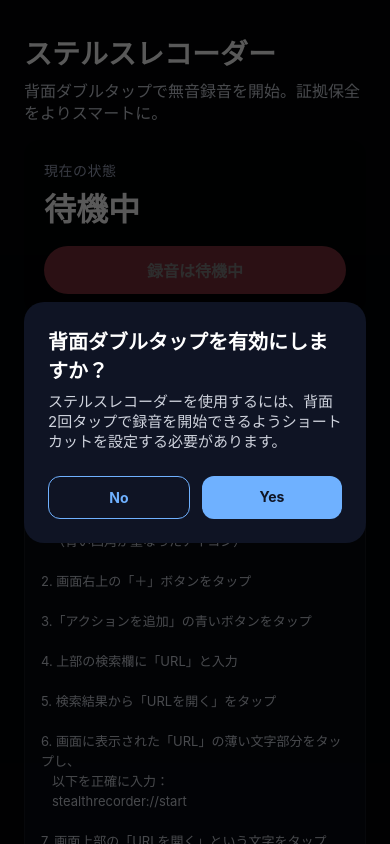
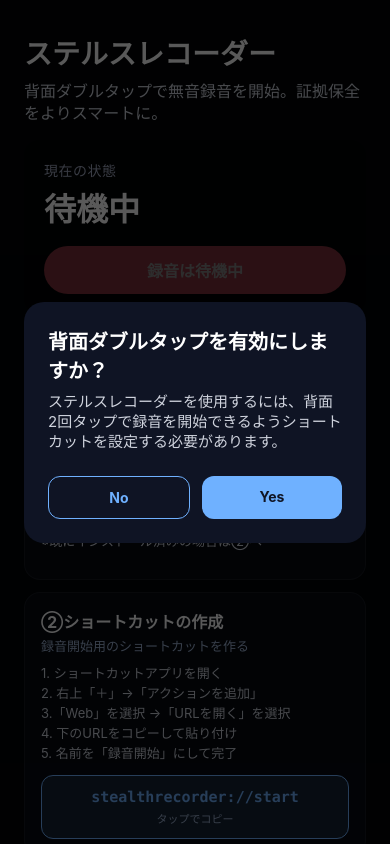
Before and after one commit to jime0083/StealthRecorder, a React Native app in the folder StealthRecorder/: screen / in a window 390 px wide. Built offline with nearby package versions, Linux system fonts and the light colour scheme.

Commit message:
説明文修正

```diff
--- a/StealthRecorder/App.tsx
+++ b/StealthRecorder/App.tsx
@@ -2,6 +2,7 @@ import React, {useCallback, useEffect, useMemo, useState} from 'react';
 import {
   Alert,
   AppState,
+  Clipboard,
   ImageBackground,
   Linking,
   Modal,
@@ -32,6 +33,7 @@ type SettingSlide = {
   description: string;
   actionLabel: string;
   onAction?: () => void;
+  copyableText?: string;
 };
 
 const recorderModule: RecorderModule | undefined =
@@ -42,7 +44,6 @@ const App = (): React.JSX.Element => {
   const [showOnboarding, setShowOnboarding] = useState(false);
   const [guideExpanded, setGuideExpanded] = useState(false);
   const [permissionChecked, setPermissionChecked] = useState(false);
-  const [selectedSlide, setSelectedSlide] = useState<SettingSlide | null>(null);
 
   const syncRecordingState = useCallback(() => {
     if (!recorderModule) {
@@ -174,64 +175,54 @@ const App = (): React.JSX.Element => {
   const settingSlides = useMemo<SettingSlide[]>(
     () => [
       {
-        id: 'shortcut',
-        title: '①ショートカットを作成',
-        subtitle: '※最初にこの手順を行ってください',
+        id: 'download',
+        title: '①アプリのダウンロード',
+        subtitle: 'ショートカットアプリを入手',
         description:
-          '【録音開始用ショートカットの作成】\n\n' +
-          '1. iPhoneのホーム画面から「ショートカット」アプリを開く\n' +
-          '   （青い四角が重なったアイコン）\n\n' +
-          '2. 画面右上の「＋」ボタンをタップ\n\n' +
-          '3.「アクションを追加」の青いボタンをタップ\n\n' +
-          '4. 上部の検索欄に「URL」と入力\n\n' +
-          '5. 検索結果から「URLを開く」をタップ\n\n' +
-          '6. 画面に表示された「URL」の薄い文字部分をタップし、\n' +
-          '   以下を正確に入力：\n' +
-          '   stealthrecorder://start\n\n' +
-          '7. 画面上部の「URLを開く」という文字をタップ\n\n' +
-          '8.「名称変更」を選び「録音開始」と入力\n\n' +
-          '9. 画面右上の「完了」をタップして保存\n\n' +
-          '✅ これで録音開始用のショートカットが完成です！',
-        actionLabel: 'ショートカットアプリを開く',
+          '1. App Storeを開く\n' +
+          '2.「ショートカット」と検索\n' +
+          '3. Apple公式アプリをダウンロード（無料）\n\n' +
+          '※既にインストール済みの場合は②へ',
+        actionLabel: 'App Storeを開く',
         onAction: openShortcuts,
       },
       {
+        id: 'shortcut',
+        title: '②ショートカットの作成',
+        subtitle: '録音開始用のショートカットを作る',
+        description:
+          '1. ショートカットアプリを開く\n' +
+          '2. 右上「＋」→「アクションを追加」\n' +
+          '3.「Web」を選択 →「URLを開く」を選択\n' +
+          '4. 下のURLをコピーして貼り付け\n' +
+          '5. 名前を「録音開始」にして完了',
+        actionLabel: 'ショートカットを開く',
+        onAction: openShortcuts,
+        copyableText: 'stealthrecorder://start',
+      },
+      {
         id: 'accessibility',
-        title: '②背面タップを設定',
-        subtitle: '①で作成したショートカットを割り当てます',
+        title: '③背面タップを設定',
+        subtitle: '②で作成したショートカットを割り当て',
         description:
-          '【背面ダブルタップの設定】\n\n' +
-          '1. iPhoneの「設定」アプリを開く（歯車アイコン）\n\n' +
-          '2.「アクセシビリティ」をタップ\n\n' +
-          '3. 下にスクロールして「タッチ」をタップ\n\n' +
-          '4. 一番下までスクロールして「背面タップ」をタップ\n\n' +
-          '5.「ダブルタップ」をタップ\n\n' +
-          '6. 画面を下にスクロールして「ショートカット」の欄を探す\n\n' +
-          '7. ①で作成した「録音開始」をタップして選択\n' +
-          '   （チェックマークが付けばOK）\n\n' +
-          '8. 左上の「＜背面タップ」で戻る\n\n' +
-          '✅ これで背面ダブルタップで録音が開始できます！',
-        actionLabel: '設定アプリを開く',
+          '1. 設定 > アクセシビリティ > タッチ\n' +
+          '2.「背面タップ」→「ダブルタップ」\n' +
+          '3. 下にスクロールして「ショートカット」欄へ\n' +
+          '4.「録音開始」を選択（チェックが付けばOK）',
+        actionLabel: '設定を開く',
         onAction: openBackTapSettings,
       },
       {
         id: 'test',
-        title: '③動作テスト',
-        subtitle: '正しく録音できるか確認しましょう',
+        title: '④動作テスト',
+        subtitle: '正しく録音できるか確認',
         description:
-          '【録音テストの方法】\n\n' +
-          '1. このアプリを一度閉じる（ホーム画面に戻る）\n\n' +
-          '2. iPhoneの背面（リンゴマークの下あたり）を\n' +
-          '   指で2回タップする\n\n' +
-          '3. ステルスレコーダーアプリを開く\n\n' +
-          '4. 画面上部に「録音中」と表示されていれば成功！\n\n' +
-          '5.「録音停止」ボタンをタップして録音を保存\n\n' +
-          '【録音ファイルの確認方法】\n' +
-          '・「ファイル」アプリ > このiPhone内 >\n' +
-          '  StealthRecorder フォルダ内に保存されます\n\n' +
-          '⚠️ 注意：録音中は画面右上に赤い点が表示されます\n' +
-          '（これはiOSの仕様で非表示にできません）',
-        actionLabel: 'テスト手順を見る',
+          '1. このアプリを閉じてホーム画面へ\n' +
+          '2. iPhoneの背面を2回タップ\n' +
+          '3. アプリを開いて「録音中」と表示されれば成功\n' +
+          '4.「録音停止」ボタンで保存\n\n' +
+          '※録音中は画面右上に赤い点が表示されます',
+        actionLabel: 'テスト手順',
         onAction: openRecorderTestGuide,
       },
     ],
@@ -279,10 +270,7 @@ const App = (): React.JSX.Element => {
             <Text style={styles.settingTitle}>ステルスレコーダーの設定方法</Text>
             <View style={styles.settingList}>
               {settingSlides.map(slide => (
-                <Pressable
-                  key={slide.id}
-                  style={styles.settingItem}
-                  onPress={() => setSelectedSlide(slide)}>
+                <View key={slide.id} style={styles.settingItem}>
                   <View style={styles.settingItemHeader}>
                     <Text style={styles.settingItemTitle}>{slide.title}</Text>
                     <Text style={styles.settingItemSubtitle}>{slide.subtitle}</Text>
@@ -290,12 +278,20 @@ const App = (): React.JSX.Element => {
                   <Text style={styles.settingItemDescription}>
                     {slide.description}
                   </Text>
-                  <Pressable
-                    style={styles.settingItemButton}
-                    onPress={() => setSelectedSlide(slide)}>
-                    <Text style={styles.settingItemButtonText}>詳しく見る</Text>
-                  </Pressable>
-                </Pressable>
+                  {slide.copyableText && (
+                    <Pressable
+                      style={styles.copyButton}
+                      onPress={() => {
+                        Clipboard.setString(slide.copyableText || '');
+                        Alert.alert('コピーしました', slide.copyableText);
+                      }}>
+                      <Text style={styles.copyButtonText}>
+                        {slide.copyableText}
+                      </Text>
+                      <Text style={styles.copyButtonLabel}>タップでコピー</Text>
+                    </Pressable>
+                  )}
+                </View>
               ))}
             </View>
           </View>
@@ -339,52 +335,6 @@ const App = (): React.JSX.Element => {
           )}
         </ScrollView>
       </SafeAreaView>
-
-      <Modal
-        visible={!!selectedSlide}
-        animationType="fade"
-        transparent
-        onRequestClose={() => setSelectedSlide(null)}>
-        <View style={styles.modalBackdrop}>
-          <View style={styles.slideModalContent}>
-            <ImageBackground
-              source={require('./assets/background.png')}
-              style={styles.slideModalImage}
-              imageStyle={styles.slideModalImageInner}>
-              <View style={styles.slideModalOverlay}>
-                <Text style={styles.slideModalTitle}>
-                  {selectedSlide?.title}
-                </Text>
-                <Text style={styles.slideModalSubtitle}>
-                  {selectedSlide?.subtitle}
-                </Text>
-              </View>
-            </ImageBackground>
-            <Text style={styles.slideModalDescription}>
-              {selectedSlide?.description}
-            </Text>
-            <View style={styles.modalActions}>
-              {selectedSlide?.onAction ? (
-                <Pressable
-                  style={[styles.modalButton, styles.modalButtonPrimary]}
-                  onPress={() => {
-                    selectedSlide?.onAction?.();
-                    setSelectedSlide(null);
-                  }}>
-                  <Text style={styles.modalButtonPrimaryText}>
-                    {selectedSlide?.actionLabel}
-                  </Text>
-                </Pressable>
-              ) : null}
-              <Pressable
-                style={[styles.modalButton, styles.modalButtonSecondary]}
-                onPress={() => setSelectedSlide(null)}>
-                <Text style={styles.modalButtonSecondaryText}>閉じる</Text>
-              </Pressable>
-            </View>
-          </View>
-        </View>
-      </Modal>
 
       <Modal visible={showOnboarding} animationType="fade" transparent>
         <View style={styles.modalBackdrop}>
@@ -489,6 +439,25 @@ const styles = StyleSheet.create({
   settingItemButtonText: {
     color: '#6fb1ff',
     fontWeight: '600',
+  },
+  copyButton: {
+    backgroundColor: 'rgba(111,177,255,0.15)',
+    borderRadius: 12,
+    borderWidth: 1,
+    borderColor: '#6fb1ff',
+    padding: 12,
+    alignItems: 'center',
+  },
+  copyButtonText: {
+    color: '#6fb1ff',
+    fontSize: 15,
+    fontWeight: '700',
+    fontFamily: 'Menlo',
+  },
+  copyButtonLabel: {
+    color: '#9fb3d4',
+    fontSize: 11,
+    marginTop: 4,
   },
   title: {
     color: '#ffffff',
```
Also changed, not shown: StealthRecorder/assets/stealthrecorder.png (added).
